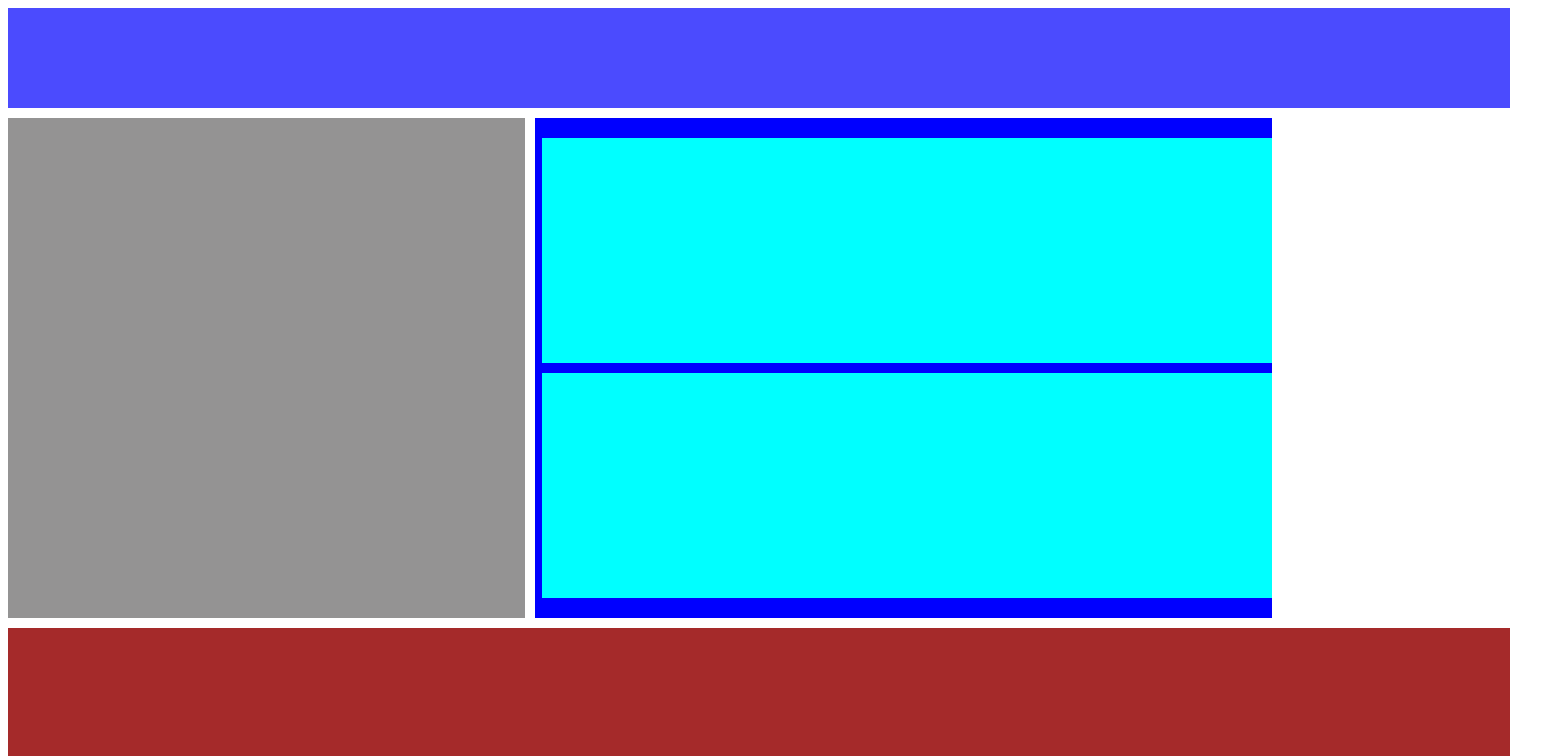
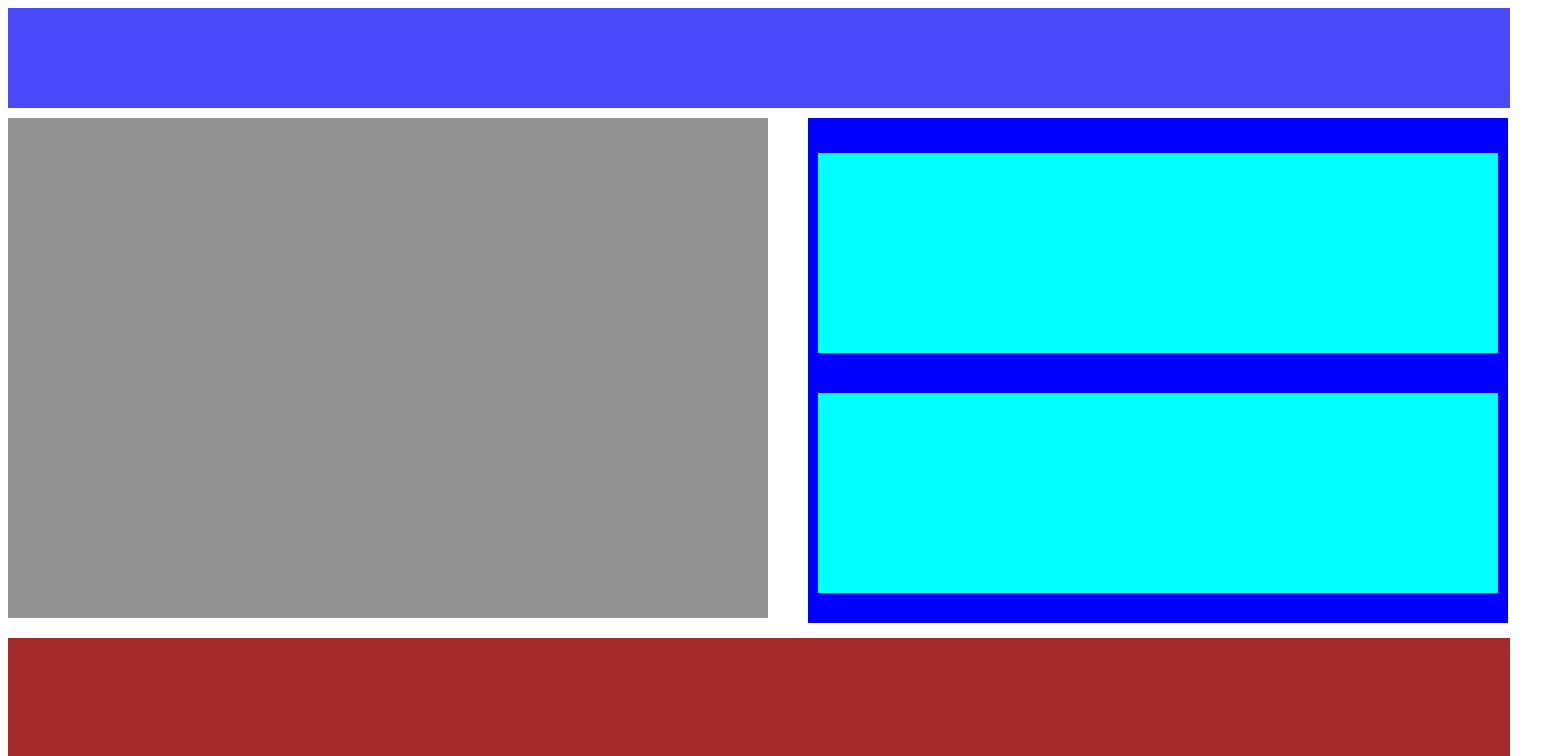
Before and after one commit to Jonas123777/layout, a plain HTML site: page index.html in a window 1280 px wide. Shown: the top 756 px of the page, 1568 px wide, since content can reach past the window. Drawn offline with Linux system fonts and the light colour scheme.

Commit message:
Add files via upload

```diff
--- a/index.css
+++ b/index.css
@@ -11,43 +11,46 @@
     height: 500px;
     background-color: rgb(148, 147, 147);
     margin-top: 10px;
+    float: left;
+}
+
+.ca {
+    width: 760px;
+    height: 500px;
+    margin-left: 800px;
+    margin-top: 10px;
 }
 
 .padre {
-    width: 760px;
+    width: 700px;
     height: 500px;
     background-color: blue;
-    margin-top: 10px;
+    top: 50px;
+    padding-top: 5px;
+}
+
+.hijo1 {
+    width: 680px;
+    height: 40%;
+    background-color: aqua;
+    margin-top: 30px;
     margin-left: 10px;
 }
 
-.hijo1 {
-    width: 730px;
-    height: 45%;
+.hijo2 {
+    width: 680px;
+    height: 40%;
     background-color: aqua;
-    margin-top: 20px;
-    margin-left: 7px;
-
-}
-
-.hijo2 {
-    width: 730px;
-    height: 45%;
-    background-color: aqua;
-    margin-top: 10px;
-    margin-left: 7px;
-}
-
-.ca {
-    display: flex;
-    position: static;
+    margin-top: 40px;
+    margin-left: 10px;
 }
 
 .rojo {
     width: 1502px;
     height: 400px;
     background-color: brown;
-    margin-top: 10px;
+    margin-top: 20px;
+    clear: both;
 }
 
 .final {
--- a/index.html
+++ b/index.html
@@ -9,8 +9,8 @@
 <body>
 
     <div class="inicio"></div>
+    <div class="gris"></div>
 <div class="ca">
-    <div class="gris"></div>
     <div class="padre">
         <div class="hijo1"></div>
     <div class="hijo2"></div></div>
```
